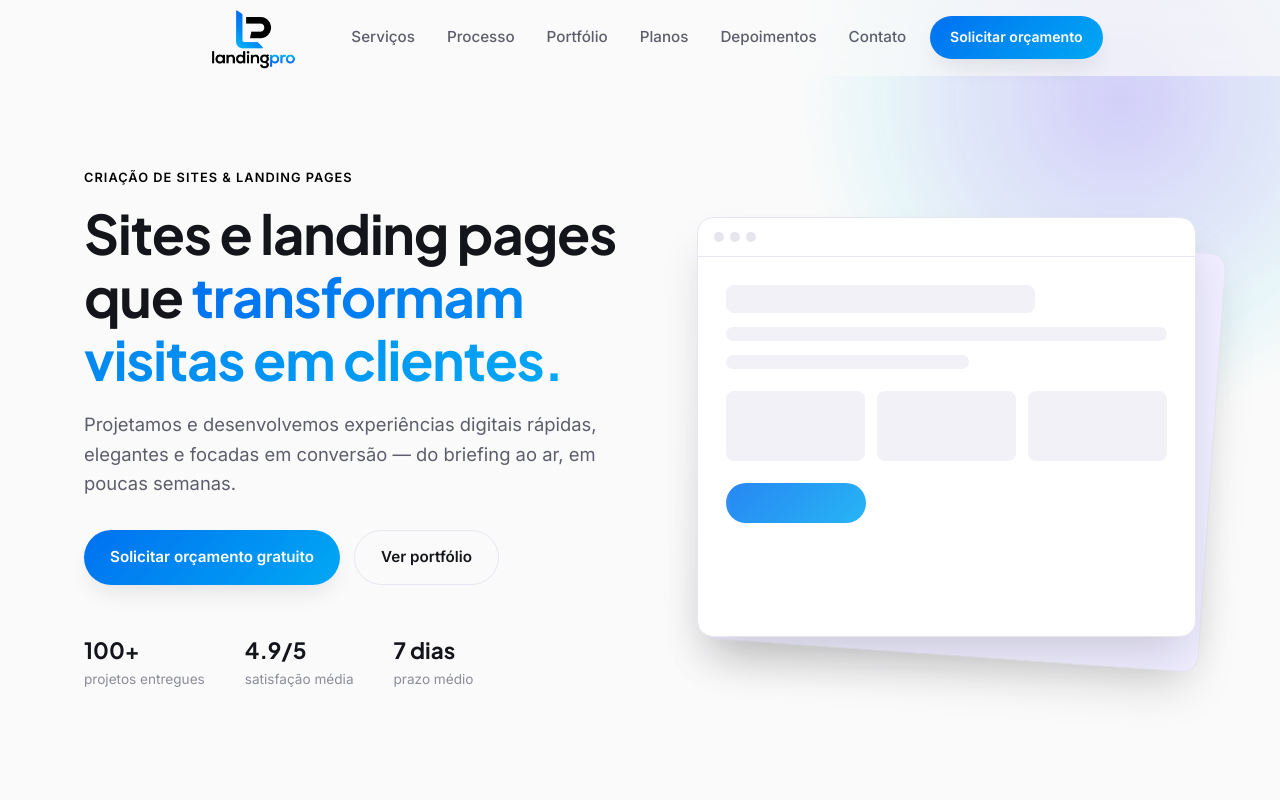
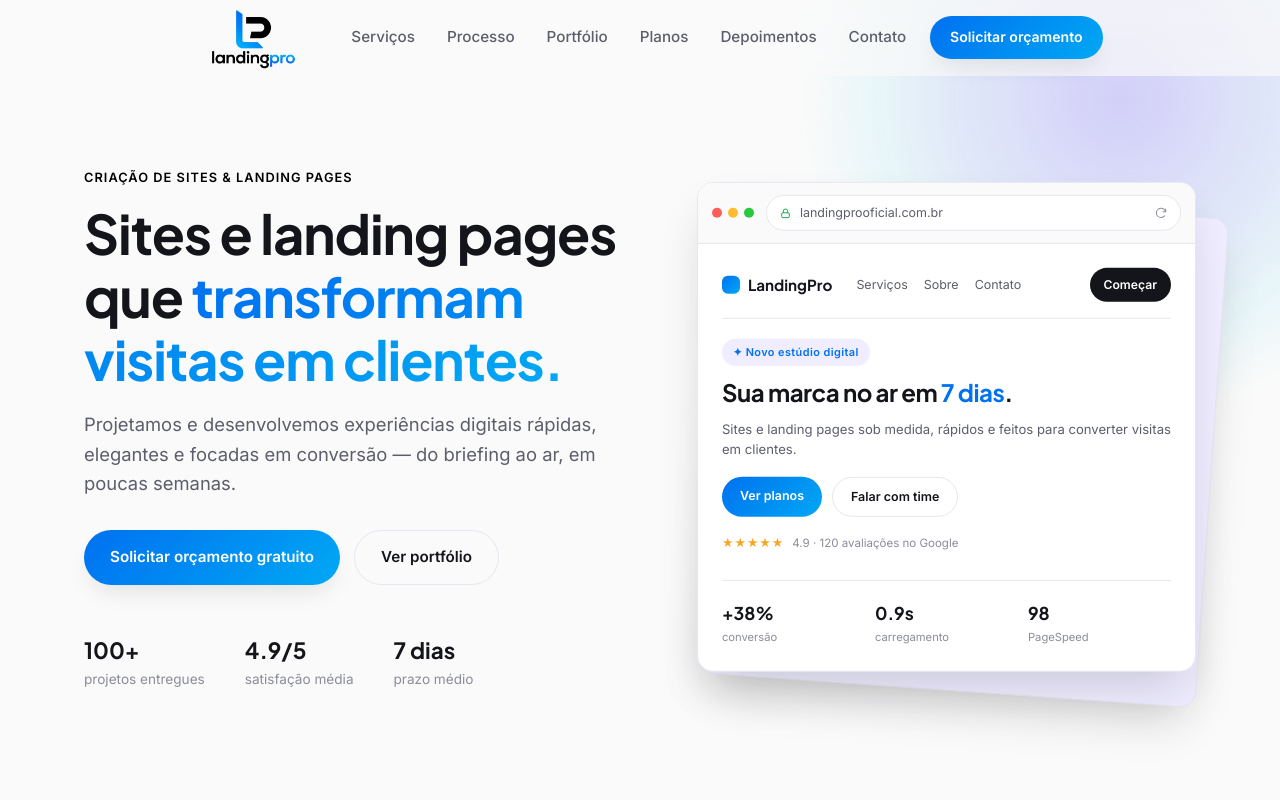
Before and after one commit to EduardoCunhaDaSilva/LandingProOficial, a plain HTML site: page index.html in a window 1280 px wide. Shown: the top 800 px of the page. Drawn offline with Linux system fonts and the light colour scheme.

Commit message:
atualização informações

```diff
--- a/assets/css/style.css
+++ b/assets/css/style.css
@@ -247,9 +247,10 @@ h3 { font-size: 1.15rem; }
 .hero-stats span { font-size: .85rem; color: var(--text-faint); }
 
 /* Hero visual — browser mockup */
-.hero-visual { position: relative; height: 420px; }
+.hero-visual { position: relative; height: 490px; }
 .browser-card {
   position: absolute; inset: 0;
+  display: flex; flex-direction: column;
   background: var(--surface);
   border-radius: var(--radius-md);
   border: 1px solid var(--border);
@@ -261,34 +262,101 @@ h3 { font-size: 1.15rem; }
   background: var(--accent-soft);
   z-index: 0;
 }
-.browser-card:not(.browser-card--back) { z-index: 1; }
+.browser-card:not(.browser-card--back) {
+  z-index: 1;
+  animation: browser-float 7s ease-in-out infinite;
+}
+@keyframes browser-float {
+  0%, 100% { transform: translateY(0); }
+  50% { transform: translateY(-10px); }
+}
 
+/* Browser chrome */
 .browser-bar {
-  display: flex; gap: 6px;
-  padding: 14px 16px;
+  display: flex; align-items: center; gap: 12px;
+  padding: 12px 14px;
+  border-bottom: 1px solid var(--border);
+  background: var(--bg);
+}
+.browser-dots { display: flex; gap: 6px; flex-shrink: 0; }
+.browser-dots span { width: 10px; height: 10px; border-radius: 50%; background: var(--border); }
+.browser-dots span:nth-child(1) { background: #ff5f57; }
+.browser-dots span:nth-child(2) { background: #febc2e; }
+.browser-dots span:nth-child(3) { background: #28c840; }
+.browser-url {
+  flex: 1;
+  display: flex; align-items: center; gap: 8px;
+  padding: 7px 12px;
+  background: var(--surface);
+  border: 1px solid var(--border);
+  border-radius: 999px;
+  font-size: .78rem;
+  color: var(--text-soft);
+  min-width: 0;
+}
+.browser-url span { overflow: hidden; text-overflow: ellipsis; white-space: nowrap; }
+.browser-url-lock { width: 13px; height: 13px; stroke: var(--success); flex-shrink: 0; }
+.browser-url-refresh { width: 14px; height: 14px; stroke: var(--text-faint); flex-shrink: 0; margin-left: auto; }
+
+/* Mock site content */
+.browser-body { padding: 24px; display: flex; flex-direction: column; gap: 20px; flex: 1; }
+
+.mock-nav {
+  display: flex; align-items: center; gap: 16px;
+  padding-bottom: 16px;
   border-bottom: 1px solid var(--border);
 }
-.browser-bar span {
-  width: 10px; height: 10px; border-radius: 50%;
-  background: var(--border);
+.mock-brand {
+  display: flex; align-items: center; gap: 8px;
+  font-family: var(--font-heading); font-weight: 700; font-size: .95rem;
 }
-.browser-body { padding: 28px; display: flex; flex-direction: column; gap: 14px; }
+.mock-brand-dot { width: 18px; height: 18px; border-radius: 6px; background: linear-gradient(135deg, var(--accent), var(--accent-2)); }
+.mock-links { display: flex; gap: 16px; margin-left: 8px; font-size: .78rem; color: var(--text-soft); }
+.mock-navbtn {
+  margin-left: auto;
+  font-size: .76rem; font-weight: 600; color: #fff;
+  background: var(--text);
+  padding: 7px 14px; border-radius: 999px;
+}
 
-.skeleton { background: var(--bg-alt); border-radius: 8px; position: relative; overflow: hidden; }
-.skeleton::after {
-  content: '';
-  position: absolute; inset: 0;
-  background: linear-gradient(90deg, transparent, rgba(255,255,255,.7), transparent);
-  transform: translateX(-100%);
-  animation: shimmer 2.2s infinite;
+.mock-hero { display: flex; flex-direction: column; gap: 12px; }
+.mock-eyebrow {
+  align-self: flex-start;
+  font-size: .68rem; font-weight: 600; letter-spacing: .04em;
+  color: var(--accent);
+  background: var(--accent-soft);
+  padding: 5px 11px; border-radius: 999px;
 }
-@keyframes shimmer { 100% { transform: translateX(100%); } }
-.skeleton-title { height: 28px; width: 70%; }
-.skeleton-text { height: 14px; width: 100%; }
-.skeleton-text.short { width: 55%; }
-.skeleton-grid { display: grid; grid-template-columns: repeat(3, 1fr); gap: 12px; margin: 8px 0; }
-.skeleton-block { height: 70px; }
-.skeleton-btn { height: 40px; width: 140px; border-radius: 999px; background: linear-gradient(135deg, var(--accent), var(--accent-2)); opacity: .85; }
+.mock-title { font-size: 1.5rem; line-height: 1.2; }
+.mock-title em { font-style: normal; color: var(--accent); }
+.mock-lead { font-size: .82rem; color: var(--text-soft); line-height: 1.55; }
+.mock-cta { display: flex; gap: 10px; margin-top: 6px; flex-wrap: wrap; }
+.mock-btn-primary {
+  font-size: .78rem; font-weight: 600; color: #fff;
+  background: linear-gradient(135deg, var(--accent), var(--accent-2));
+  padding: 9px 18px; border-radius: 999px;
+}
+.mock-btn-ghost {
+  font-size: .78rem; font-weight: 600; color: var(--text);
+  border: 1px solid var(--border);
+  padding: 9px 18px; border-radius: 999px;
+}
+.mock-rating {
+  display: flex; align-items: center; gap: 8px;
+  margin-top: 4px;
+  font-size: .72rem; color: var(--text-faint);
+}
+.mock-stars { color: #f5a623; letter-spacing: 1px; font-size: .8rem; }
+
+.mock-stats {
+  display: grid; grid-template-columns: repeat(3, 1fr); gap: 10px;
+  margin-top: auto;
+  padding-top: 18px;
+  border-top: 1px solid var(--border);
+}
+.mock-stats div { display: flex; flex-direction: column; gap: 2px; }
+.mock-stats strong { font-family: var(--font-heading); font-size: 1.1rem; color: var(--text); }
+.mock-stats span { font-size: .7rem; color: var(--text-faint); }
 
 /* ===== Trust bar ===== */
 .trust { padding: 40px 0; border-block: 1px solid var(--border); }
@@ -522,7 +590,7 @@ h3 { font-size: 1.15rem; }
 @media (prefers-reduced-motion: reduce) {
   html { scroll-behavior: auto; }
   .reveal { opacity: 1; transform: none; transition: none; }
-  .skeleton::after { animation: none; }
+  .browser-card:not(.browser-card--back) { animation: none; }
 }
 
 /* ===== Responsive ===== */
@@ -530,7 +598,10 @@ h3 { font-size: 1.15rem; }
   .grid-4 { grid-template-columns: repeat(2, 1fr); }
   .steps { grid-template-columns: repeat(2, 1fr); }
   .hero-inner { grid-template-columns: 1fr; }
-  .hero-visual { height: 340px; order: -1; }
+  .hero-visual { height: auto; order: -1; max-width: 480px; }
+  .browser-card { position: relative; inset: auto; }
+  .browser-card--back { display: none; }
+  .browser-body { height: auto; }
   .contact-grid { grid-template-columns: 1fr; }
   .footer-inner { grid-template-columns: 1fr; }
 }
--- a/index.html
+++ b/index.html
@@ -31,7 +31,7 @@
     </nav>
 
     <div class="header-actions">
-      <a href="#contato" class="btn btn-primary btn-sm">Solicitar orçamento</a>
+      <a href="https://wa.me/5551985384946?text=Oi%2CEu%20gostaria%20de%20um%20or%C3%A7amento." class="btn btn-primary btn-sm">Solicitar orçamento</a>
       <button class="nav-toggle" id="navToggle" aria-label="Abrir menu" aria-expanded="false" aria-controls="mainNav">
         <span></span><span></span><span></span>
       </button>
@@ -50,7 +50,7 @@
         <h1>Sites e landing pages que <span class="highlight">transformam visitas em clientes.</span></h1>
         <p class="lead">Projetamos e desenvolvemos experiências digitais rápidas, elegantes e focadas em conversão — do briefing ao ar, em poucas semanas.</p>
         <div class="hero-cta">
-          <a href="#contato" class="btn btn-primary">Solicitar orçamento gratuito</a>
+          <a href="https://wa.me/5551985384946?text=Oi%2CEu%20gostaria%20de%20um%20or%C3%A7amento." class="btn btn-primary">Solicitar orçamento gratuito</a>
           <a href="#portfolio" class="btn btn-ghost">Ver portfólio</a>
         </div>
         <div class="hero-stats">
@@ -62,20 +62,45 @@
 
       <div class="hero-visual reveal" aria-hidden="true">
         <div class="browser-card browser-card--back"></div>
+
         <div class="browser-card">
           <div class="browser-bar">
-            <span></span><span></span><span></span>
+            <div class="browser-dots"><span></span><span></span><span></span></div>
+            <div class="browser-url">
+              <svg class="browser-url-lock" viewBox="0 0 24 24"><rect x="5" y="11" width="14" height="9" rx="2"/><path d="M8 11V8a4 4 0 0 1 8 0v3"/></svg>
+              <span>landingprooficial.com.br</span>
+              <svg class="browser-url-refresh" viewBox="0 0 24 24"><path d="M20 11A8 8 0 1 0 12 20a8 8 0 0 0 6.32-3.1M20 5v5h-5"/></svg>
+            </div>
           </div>
+
           <div class="browser-body">
-            <div class="skeleton skeleton-title"></div>
-            <div class="skeleton skeleton-text"></div>
-            <div class="skeleton skeleton-text short"></div>
-            <div class="skeleton-grid">
-              <div class="skeleton skeleton-block"></div>
-              <div class="skeleton skeleton-block"></div>
-              <div class="skeleton skeleton-block"></div>
+            <div class="mock-nav">
+              <div class="mock-brand"><span class="mock-brand-dot"></span> LandingPro</div>
+              <nav class="mock-links">
+                <span>Serviços</span><span>Sobre</span><span>Contato</span>
+              </nav>
+              <span class="mock-navbtn">Começar</span>
             </div>
-            <div class="skeleton skeleton-btn"></div>
+
+            <div class="mock-hero">
+              <span class="mock-eyebrow">✦ Novo estúdio digital</span>
+              <h3 class="mock-title">Sua marca no ar em <em>7 dias</em>.</h3>
+              <p class="mock-lead">Sites e landing pages sob medida, rápidos e feitos para converter visitas em clientes.</p>
+              <div class="mock-cta">
+                <span class="mock-btn-primary">Ver planos</span>
+                <span class="mock-btn-ghost">Falar com time</span>
+              </div>
+              <div class="mock-rating">
+                <span class="mock-stars">★★★★★</span>
+                <span>4.9 · 120 avaliações no Google</span>
+              </div>
+            </div>
+
+            <div class="mock-stats">
+              <div><strong>+38%</strong><span>conversão</span></div>
+              <div><strong>0.9s</strong><span>carregamento</span></div>
+              <div><strong>98</strong><span>PageSpeed</span></div>
+            </div>
           </div>
         </div>
       </div>
@@ -192,7 +217,7 @@
             <span>Landing page</span>
           </div>
         </a>
-        <a href="#" class="project reveal">
+        <!-- <a href="#" class="project reveal">
           <div class="project-thumb project-thumb--4"></div>
           <div class="project-info">
             <h3>Plano B Studio</h3>
@@ -212,7 +237,7 @@
             <h3>Mestra Educação</h3>
             <span>Landing page</span>
           </div>
-        </a>
+        </a> -->
       </div>
     </div>
   </section>
@@ -229,7 +254,7 @@
       <div class="grid grid-3 pricing">
         <div class="price-card reveal">
           <h3>Landing Page</h3>
-          <p class="price">R$ 690,00</p>
+          <p class="price">R$ 390,00</p>
           <p class="price-note">projeto único</p>
           <ul>
             <li>1 página de alta conversão</li>
@@ -237,13 +262,13 @@
             <li>Otimização básica de SEO</li>
             <li>Entrega em até 7 dias</li>
           </ul>
-          <a href="#contato" class="btn btn-outline">Escolher plano</a>
+          <a href="https://wa.me/5551985384946?text=Oi%2CEu%20gostaria%20de%20um%20or%C3%A7amento." class="btn btn-outline">Escolher plano</a>
         </div>
 
         <div class="price-card price-card--featured reveal">
           <span class="price-badge">Mais escolhido</span>
           <h3>Site Institucional</h3>
-          <p class="price">R$ 990,00</p>
+          <p class="price">R$ 490,00</p>
           <p class="price-note">projeto único</p>
           <ul>
             <li>Até 6 páginas</li>
@@ -251,7 +276,7 @@
             <li>SEO técnico completo</li>
             <li>Entrega em até 15 dias</li>
           </ul>
-          <a href="#contato" class="btn btn-primary">Escolher plano</a>
+          <a href="https://wa.me/5551985384946?text=Oi%2CEu%20gostaria%20de%20um%20or%C3%A7amento." class="btn btn-primary">Escolher plano</a>
         </div>
 
         <div class="price-card reveal">
@@ -265,7 +290,7 @@
             <li>Suporte contínuo</li>
             <li>Prazo definido em briefing</li>
           </ul>
-          <a href="#contato" class="btn btn-outline">Falar com a gente</a>
+          <a href="https://wa.me/5551985384946?text=Oi%2CEu%20gostaria%20de%20um%20or%C3%A7amento." class="btn btn-outline">Falar com a gente</a>
         </div>
       </div>
     </div>
@@ -352,7 +377,7 @@ Caso você não tenha conhecimento em programação, podemos realizar as altera
     <div class="container cta-final-inner reveal">
       <h2>Pronto para ter um site que vende de verdade?</h2>
       <p>Fale com a gente agora e receba um orçamento sem compromisso.</p>
-      <a href="#contato" class="btn btn-light">Solicitar orçamento</a>
+      <a href="https://wa.me/5551985384946?text=Oi%2CEu%20gostaria%20de%20um%20or%C3%A7amento." class="btn btn-light">Solicitar orçamento</a>
     </div>
   </section>
 
@@ -403,7 +428,7 @@ Caso você não tenha conhecimento em programação, podemos realizar as altera
         <h4>Empresa</h4>
         <a href="#depoimentos">Depoimentos</a>
         <a href="#faq">FAQ</a>
-        <a href="#contato">Contato</a>
+        <a href="https://wa.me/5551985384946?text=Oi%2CEu%20gostaria%20de%20um%20or%C3%A7amento.">Contato</a>
       </div>
       <div>
         <h4>Redes</h4>
```
